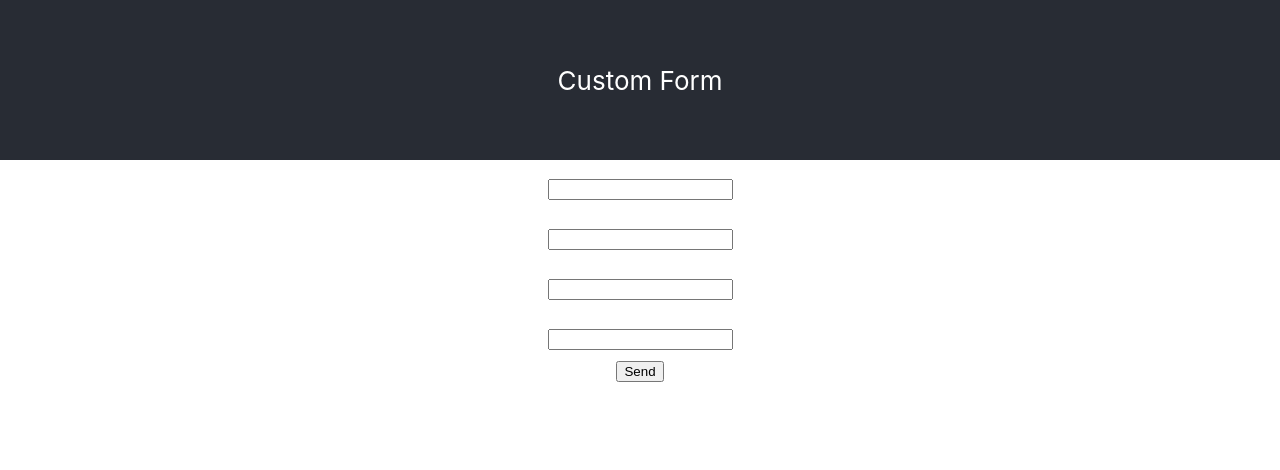
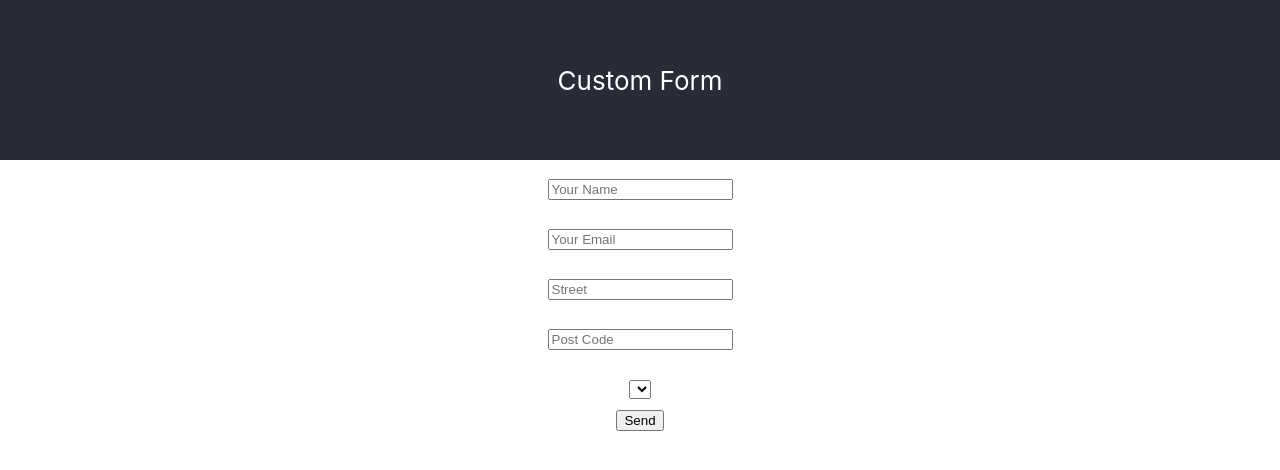
Before and after one commit to MagdaChP/reactCustomForm, a React app in the folder custom-form/: page / in a window 1280 px wide. Shown: the top 470 px of the page. Built offline with nearby package versions, Linux system fonts and the light colour scheme.

Commit message:
dynamically create inputs

```diff
--- a/custom-form/src/UI/input/input.js
+++ b/custom-form/src/UI/input/input.js
@@ -11,6 +11,11 @@ const input = (props) => {
             break;
         case ('textarea'):
             inputElement = <textarea
+                className="inputElement" {...props.elementConfig}
+                value={props.value} />;
+            break;
+        case ('select'):
+            inputElement = <select
                 className="inputElement" {...props.elementConfig}
                 value={props.value} />;
             break;
--- a/custom-form/src/contactForm.js
+++ b/custom-form/src/contactForm.js
@@ -53,12 +53,23 @@ class ContactForm extends Component {
         }
     }
     render() {
+        const formElementsArray = [];
+        for (let key in this.state.orderForm) {
+            formElementsArray.push({
+                id: key,
+                config: this.state.orderForm[key]
+            });
+        }
         let form = (
             <form>
-                <Input inputtype="input" type="text" placeholder="Name" value={this.state.name}></Input>
-                <Input inputtype="email" type="email" placeholder="E-mail" value={this.state.email}></Input>
-                <Input inputtype="input" type="text" placeholder="Street" value={this.state.street}></Input>
-                <Input inputtype="input" type="text" placeholder="Post Code" value={this.state.postCode}></Input>
+                {formElementsArray.map(formElement => (
+                    <Input
+                        key={formElement.id}
+                        elementType={formElement.config.elementType}
+                        elementConfig={formElement.config.elementConfig}
+                        value={formElement.config.value}
+                    />
+                ))}
                 <Button btnTxt='Send' clicked={this.sendHendler} />
             </form>
         );
```
